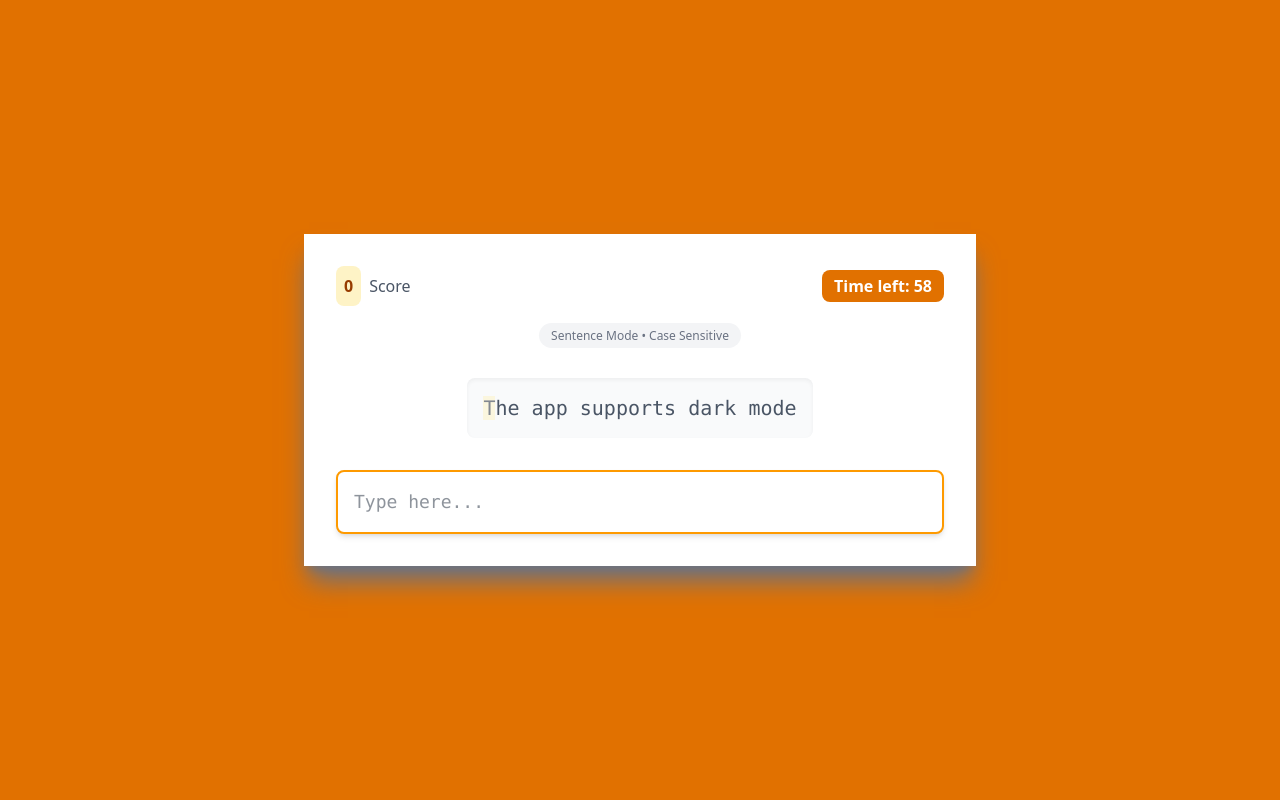
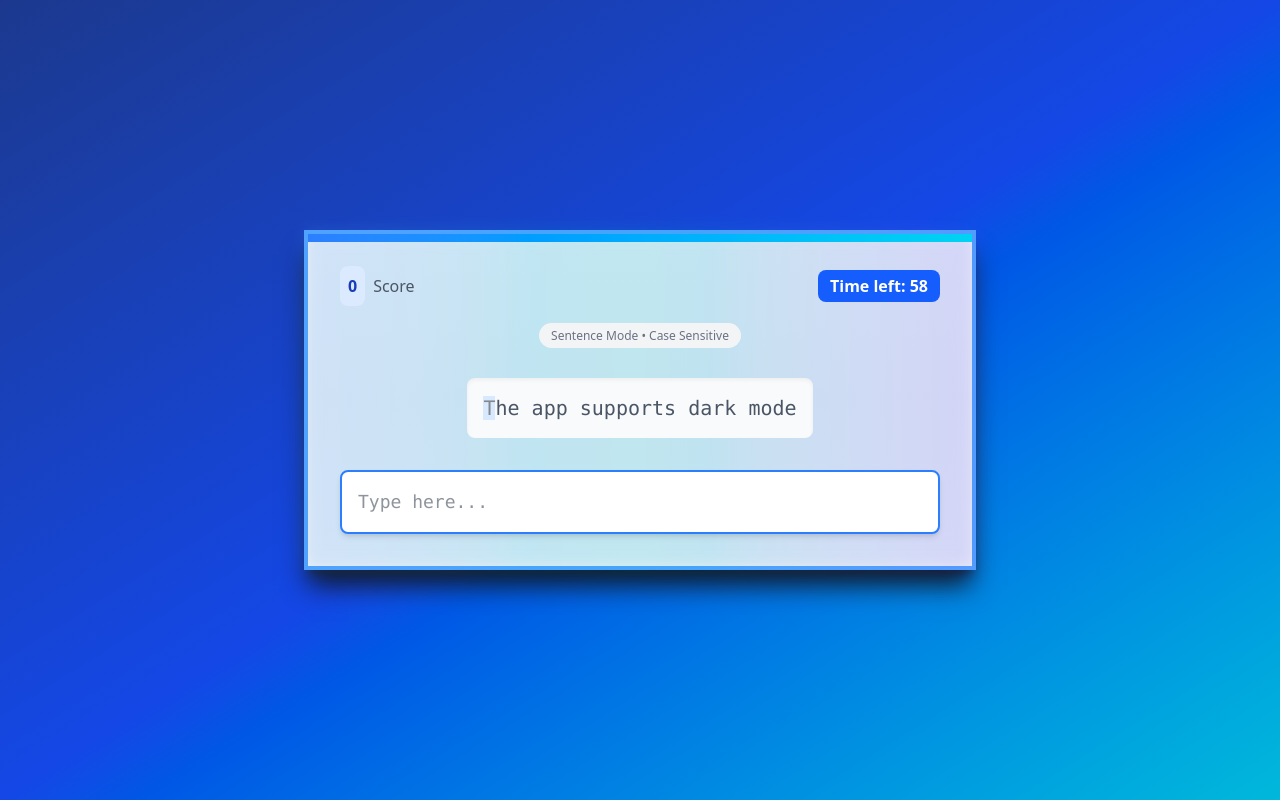
Before and after one commit to MouhamedBourouba/Typer, a React (Vite) app: page / in a window 1280 px wide. Both pictures are taken after a click on the button "START GAME". Built offline with nearby package versions, Linux system fonts and the light colour scheme.

Commit message:
changed main color to blue

```diff
--- a/src/Card.jsx
+++ b/src/Card.jsx
@@ -1,8 +1,19 @@
 function Card({ children }) {
   return (
-    <div className="flex flex-col items-center justify-center bg-amber-600 w-screen h-screen px-4">
-      <div className="flex flex-col gap-1.5 shadow-xl shadow-gray-500 bg-whiterounded-md p-8 max-w-2xl w-full bg-white">
-        {children}
+    <div className="flex flex-col items-center justify-center bg-blue-900 w-screen h-screen px-4 bg-gradient-to-br from-blue-900 via-blue-700 to-cyan-500">
+      <div className="flex flex-col gap-3 shadow-xl shadow-gray-900 bg-gray-100 rounded-none border-4 border-blue-400 p-8 max-w-2xl w-full relative">
+        {/* Retro horizontal lines effect */}
+        <div className="absolute inset-0 bg-gradient-to-b from-transparent via-gray-200 to-transparent opacity-20 pointer-events-none" />
+
+        {/* Retro glowing effect */}
+        <div className="absolute -inset-1 bg-gradient-to-r from-blue-400 via-cyan-500 to-indigo-500 opacity-20 blur-sm pointer-events-none" />
+
+        {/* Top retro stripe */}
+        <div className="absolute top-0 left-0 right-0 h-2 bg-gradient-to-r from-blue-500 to-cyan-400" />
+
+        <div className="relative z-10">
+          {children}
+        </div>
       </div>
     </div>
   );
--- a/src/Game.jsx
+++ b/src/Game.jsx
@@ -74,7 +74,7 @@ function GameCard({ time, mode, caseSensitive, onFinish }) {
                     ? "text-green-600 bg-green-50"
                     : "text-red-600 bg-red-50"
                   : index === enteredChars.length
-                  ? "text-gray-800 bg-amber-100 animate-pulse"
+                  ? "text-gray-800 bg-blue-200 animate-pulse"
                   : "text-gray-600"
               } ${
                 isTyped ? "font-bold" : ""
@@ -95,14 +95,14 @@ function GameCard({ time, mode, caseSensitive, onFinish }) {
           {/* Header with stats */}
           <div className="flex items-center justify-between mb-4">
             <div className="flex items-center space-x-2">
-              <div className="bg-amber-100 p-2 rounded-lg">
-                <span className="font-bold text-amber-800">{score}</span>
+              <div className="bg-blue-100 p-2 rounded-lg">
+                <span className="font-bold text-blue-800">{score}</span>
               </div>
               <span className="text-gray-600 font-medium">Score</span>
             </div>
 
             <div className="flex items-center space-x-2">
-              <div className="bg-amber-600 text-white px-3 py-1 rounded-lg font-bold">
+              <div className="bg-blue-600 text-white px-3 py-1 rounded-lg font-bold">
                 <Countdown
                   time={time}
                   onFinish={() => {
@@ -133,7 +133,7 @@ function GameCard({ time, mode, caseSensitive, onFinish }) {
           <div className="relative mt-2">
             <input
               ref={inputRef}
-              className="w-full p-4 border-2 rounded-lg focus:outline-none transition-all duration-200 bg-white text-gray-800 border-amber-200 focus:border-amber-500 focus:shadow-md font-mono text-lg"
+              className="w-full p-4 border-2 rounded-lg focus:outline-none transition-all duration-200 bg-white text-gray-800 border-blue-200 focus:border-blue-500 focus:shadow-md font-mono text-lg"
               placeholder="Type here..."
               dir="ltr"
               type="text"
--- a/src/GameMenu.jsx
+++ b/src/GameMenu.jsx
@@ -6,15 +6,15 @@ function GameMenu({ onGameStart }) {
   const [selectedCaseSensitive, setSelectedCaseSensitive] = useState("yes");
 
   return (
-    <div className="flex items-center justify-center min-h-screen bg-gradient-to-br from-amber-500 to-amber-700 p-4">
+    <div className="flex items-center justify-center min-h-screen bg-gradient-to-br from-blue-500 to-blue-700 p-4">
       <div className="w-full max-w-md bg-white rounded-2xl shadow-2xl overflow-hidden">
         {/* Header */}
-        <div className="bg-amber-700 py-6 px-8">
+        <div className="bg-blue-700 py-6 px-8">
           <h1 className="text-3xl font-extrabold text-white text-center tracking-wide">
             TYPER
-            <span className="text-yellow-200 ml-1">!!!</span>
+            <span className="text-amber-200 ml-1">!!!</span>
           </h1>
-          <p className="text-amber-100 text-center text-sm mt-1">
+          <p className="text-blue-100 text-center text-sm mt-1">
             Test your typing speed and accuracy
           </p>
         </div>
@@ -31,7 +31,7 @@ function GameMenu({ onGameStart }) {
               <select
                 value={selectedGameMode}
                 onChange={(e) => setSelectedGameMode(e.target.value)}
-                className="w-full px-4 py-3 border border-gray-300 rounded-lg bg-gray-50 text-gray-800 appearance-none focus:ring-2 focus:ring-amber-500 focus:border-amber-500 focus:outline-none transition-all duration-200"
+                className="w-full px-4 py-3 border border-gray-300 rounded-lg bg-gray-50 text-gray-800 appearance-none focus:ring-2 focus:ring-blue-500 focus:border-blue-500 focus:outline-none transition-all duration-200"
               >
                 <option value="sentences">Sentences</option>
                 <option value="word">Single Words</option>
@@ -52,19 +52,19 @@ function GameMenu({ onGameStart }) {
             </label>
             <div className="flex rounded-lg overflow-hidden">
               <button
-                className={`flex-1 py-3 text-center transition-all ${selectedTime === "30" ? "bg-amber-500 text-white font-bold" : "bg-gray-100 text-gray-700 hover:bg-gray-200"}`}
+                className={`flex-1 py-3 text-center transition-all ${selectedTime === "30" ? "bg-blue-500 text-white font-bold" : "bg-gray-100 text-gray-700 hover:bg-gray-200"}`}
                 onClick={() => setSelectedTime("30")}
               >
                 30s
               </button>
               <button
-                className={`flex-1 py-3 text-center transition-all ${selectedTime === "60" ? "bg-amber-500 text-white font-bold" : "bg-gray-100 text-gray-700 hover:bg-gray-200"}`}
+                className={`flex-1 py-3 text-center transition-all ${selectedTime === "60" ? "bg-blue-500 text-white font-bold" : "bg-gray-100 text-gray-700 hover:bg-gray-200"}`}
                 onClick={() => setSelectedTime("60")}
               >
                 60s
               </button>
               <button
-                className={`flex-1 py-3 text-center transition-all ${selectedTime === "120" ? "bg-amber-500 text-white font-bold" : "bg-gray-100 text-gray-700 hover:bg-gray-200"}`}
+                className={`flex-1 py-3 text-center transition-all ${selectedTime === "120" ? "bg-blue-500 text-white font-bold" : "bg-gray-100 text-gray-700 hover:bg-gray-200"}`}
                 onClick={() => setSelectedTime("120")}
               >
                 120s
@@ -80,13 +80,13 @@ function GameMenu({ onGameStart }) {
             </label>
             <div className="flex bg-gray-100 rounded-lg p-1">
               <button
-                className={`flex-1 py-2 rounded-md transition-all ${selectedCaseSensitive === "no" ? "bg-white shadow-md font-medium text-amber-600" : "text-gray-500 hover:text-gray-700"}`}
+                className={`flex-1 py-2 rounded-md transition-all ${selectedCaseSensitive === "no" ? "bg-white shadow-md font-medium text-blue-600" : "text-gray-500 hover:text-gray-700"}`}
                 onClick={() => setSelectedCaseSensitive("no")}
               >
                 No
               </button>
               <button
-                className={`flex-1 py-2 rounded-md transition-all ${selectedCaseSensitive === "yes" ? "bg-white shadow-md font-medium text-amber-600" : "text-gray-500 hover:text-gray-700"}`}
+                className={`flex-1 py-2 rounded-md transition-all ${selectedCaseSensitive === "yes" ? "bg-white shadow-md font-medium text-blue-600" : "text-gray-500 hover:text-gray-700"}`}
                 onClick={() => setSelectedCaseSensitive("yes")}
               >
                 Yes
@@ -96,7 +96,7 @@ function GameMenu({ onGameStart }) {
 
           {/* Start Button */}
           <button
-            className="w-full py-4 mt-6 bg-gradient-to-r from-amber-500 to-amber-600 text-white rounded-lg font-bold text-lg transition-all duration-200 hover:shadow-lg hover:from-amber-600 hover:to-amber-700 focus:outline-none focus:ring-2 focus:ring-amber-500 focus:ring-offset-2 transform hover:-translate-y-1 active:translate-y-0"
+            className="w-full py-4 mt-6 bg-gradient-to-r from-blue-500 to-blue-600 text-white rounded-lg font-bold text-lg transition-all duration-200 hover:shadow-lg hover:from-blue-600 hover:to-blue-700 focus:outline-none focus:ring-2 focus:ring-blue-500 focus:ring-offset-2 transform hover:-translate-y-1 active:translate-y-0"
             onClick={() => onGameStart(selectedGameMode, selectedTime, selectedCaseSensitive === "yes")}
           >
             START GAME
--- a/src/Result.jsx
+++ b/src/Result.jsx
@@ -26,16 +26,16 @@ function ResultCard({ results, onStartAgain }) {
             label="WPM"
             value={wpm}
             icon="⚡"
-            bgColor="bg-blue-50"
-            textColor="text-blue-600"
+            bgColor="bg-cyan-50"
+            textColor="text-cyan-600"
             description="Words per minute"
           />
           <StatCard
             label="Raw WPM"
             value={rawWpm}
+            textColor="text-blue-600"
             icon="⚡"
             bgColor="bg-blue-50"
-            textColor="text-blue-600"
             description="Words per minute includes mistakes"
           />
           <StatCard
@@ -67,7 +67,7 @@ function ResultCard({ results, onStartAgain }) {
         <div className="w-full mt-2">
           <button
             onClick={onStartAgain}
-            className="w-full py-4 px-6 bg-gradient-to-r from-amber-500 to-amber-600 text-white rounded-xl font-medium text-lg transition-all duration-200 hover:shadow-lg hover:from-amber-600 hover:to-amber-700 active:scale-98 focus:outline-none focus:ring-2 focus:ring-amber-500 focus:ring-offset-2"
+            className="w-full py-4 px-6 bg-gradient-to-r from-blue-500 to-blue-600 text-white rounded-xl font-medium text-lg transition-all duration-200 hover:shadow-lg hover:from-blue-600 hover:to-blue-700 active:scale-98 focus:outline-none focus:ring-2 focus:ring-blue-500 focus:ring-offset-2"
           >
             Play Again
           </button>
@@ -79,7 +79,7 @@ function ResultCard({ results, onStartAgain }) {
 
 function StatCard({ label, value, icon, bgColor, textColor, description }) {
   return (
-    <div className={`flex flex-col items-center rounded-xl p-3 ${bgColor}`}>
+    <div className={`flex flex-col items-center rounded-xl p-3 ${bgColor} shadow-inner shadow-gray-200`}>
       <div className="flex items-center mb-1">
         <span className="mr-1">{icon}</span>
         <span className="text-sm font-medium text-gray-600">{label}</span>
```
